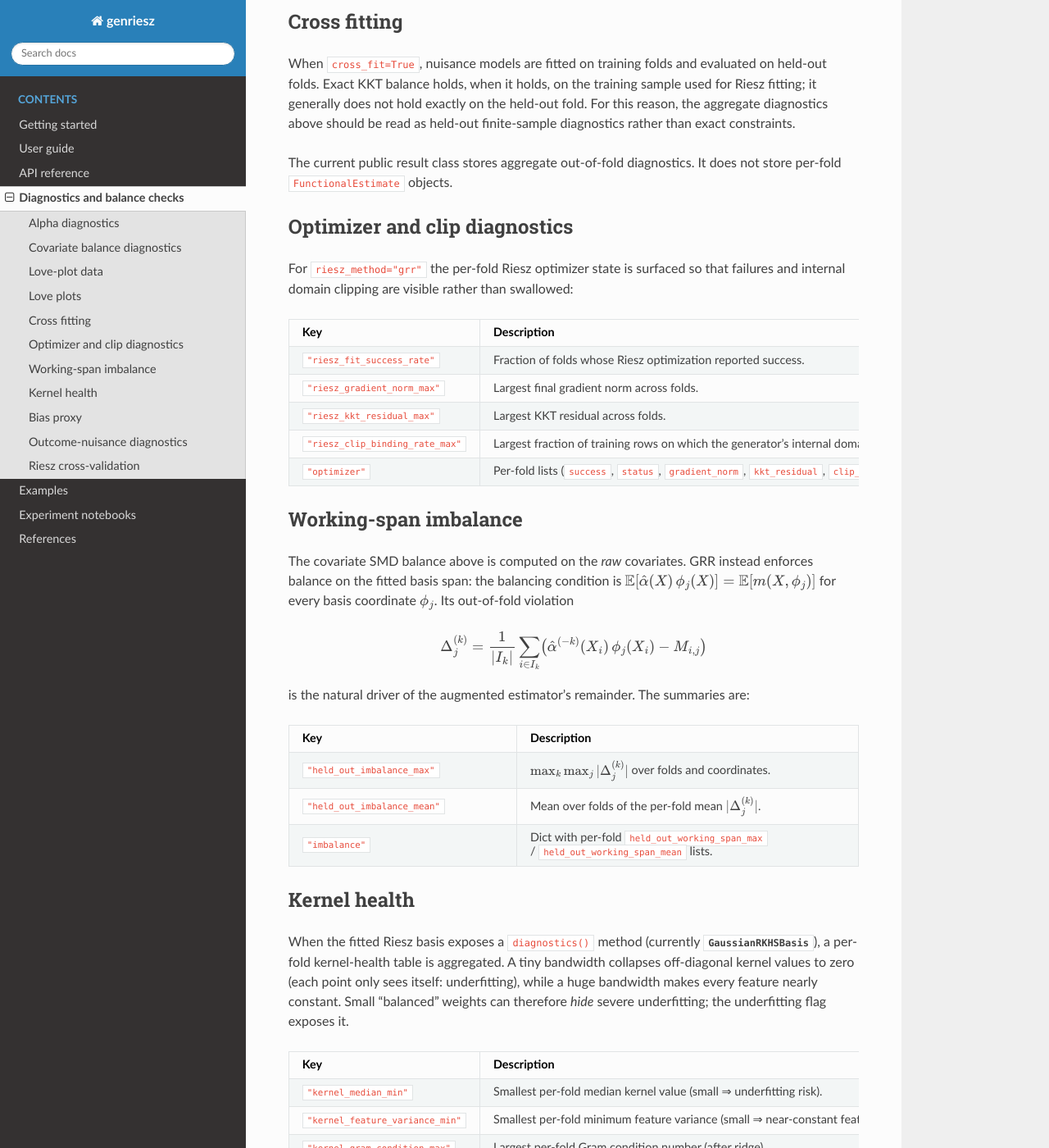
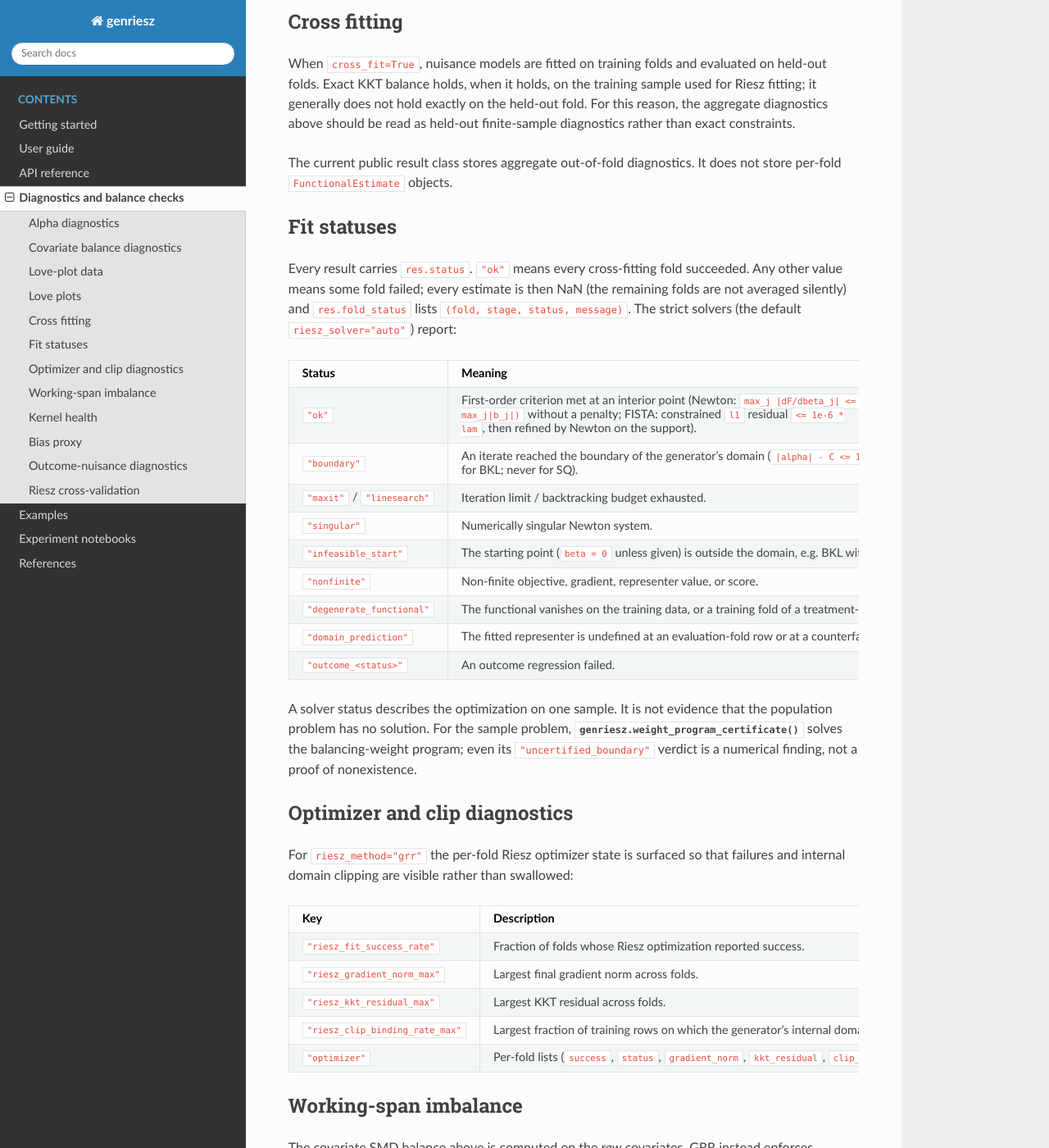
Before and after one commit to MasaKat0/genriesz, a Sphinx documentation site: the page built from docs/diagnostics.rst, in a window 1280 px wide and 1400 px high, scrolled down 2315 px. Shown: the whole window at 82% size. Built offline with Sphinx 7.4.7 and the Read the Docs theme 3.1.0, drawn with Linux system fonts in a browser that asks for light colours.

Commit message:
docs: 厳密ソルバ・ステータス・offset・旧挙動の opt-in を README と docs に記載
- README: generator の定義域と legacy_clip、"Solvers, statuses, and offsets" 節
  （ステータス一覧、fold_status、offset と BKL、GRRGeneralLink、
  weight_program_certificate、fold_ids、後方互換のための opt-in フラグ）。
- docs/diagnostics.rst: ステータス表と「ソルバの失敗は非存在の証拠ではない」旨。
- docs/user_guide.rst: 密度比の既定経路（厳密ソルバ、クリップなし、solver="legacy"）。
- docs/api.rst: solvers・GRRGeneralLink・certificates・offset_from_alpha を追加。

Co-Authored-By: Claude Opus 5.5 (1M context) <noreply@anthropic.com>

```diff
--- a/docs/diagnostics.rst
+++ b/docs/diagnostics.rst
@@ -131,6 +131,53 @@ held-out finite-sample diagnostics rather than exact constraints.
 
 The current public result class stores aggregate out-of-fold diagnostics. It does
 not store per-fold ``FunctionalEstimate`` objects.
+
+Fit statuses
+------------
+
+Every result carries ``res.status``. ``"ok"`` means every cross-fitting fold
+succeeded. Any other value means some fold failed; every estimate is then NaN
+(the remaining folds are not averaged silently) and ``res.fold_status`` lists
+``(fold, stage, status, message)``. The strict solvers (the default
+``riesz_solver="auto"``) report:
+
+.. list-table::
+   :header-rows: 1
+   :widths: 30 70
+
+   * - Status
+     - Meaning
+   * - ``"ok"``
+     - First-order criterion met at an interior point (Newton:
+       ``max_j |dF/dbeta_j| <= 1e-10``, scaled by ``max(1, max_j|b_j|)`` without
+       a penalty; FISTA: constrained ``l1`` residual ``<= 1e-6 * lam``, then
+       refined by Newton on the support).
+   * - ``"boundary"``
+     - An iterate reached the boundary of the generator's domain
+       (``|alpha| - C <= 1e-8``; also ``s v >= -1e-12`` for BKL; never for SQ).
+   * - ``"maxit"`` / ``"linesearch"``
+     - Iteration limit / backtracking budget exhausted.
+   * - ``"singular"``
+     - Numerically singular Newton system.
+   * - ``"infeasible_start"``
+     - The starting point (``beta = 0`` unless given) is outside the domain,
+       e.g. BKL without an offset.
+   * - ``"nonfinite"``
+     - Non-finite objective, gradient, representer value, or score.
+   * - ``"degenerate_functional"``
+     - The functional vanishes on the training data, or a training fold of a
+       treatment-type functional lacks one group.
+   * - ``"domain_prediction"``
+     - The fitted representer is undefined at an evaluation-fold row or at a
+       counterfactual row that ``m`` evaluates.
+   * - ``"outcome_<status>"``
+     - An outcome regression failed.
+
+A solver status describes the optimization on one sample. It is not evidence
+that the population problem has no solution. For the sample problem,
+:func:`genriesz.weight_program_certificate` solves the balancing-weight program;
+even its ``"uncertified_boundary"`` verdict is a numerical finding, not a proof
+of nonexistence.
 
 Optimizer and clip diagnostics
 ------------------------------
```
Also changed, not shown: README.md (+61 -0 lines), docs/api.rst (+25 -0 lines), docs/user_guide.rst (+8 -4 lines).
